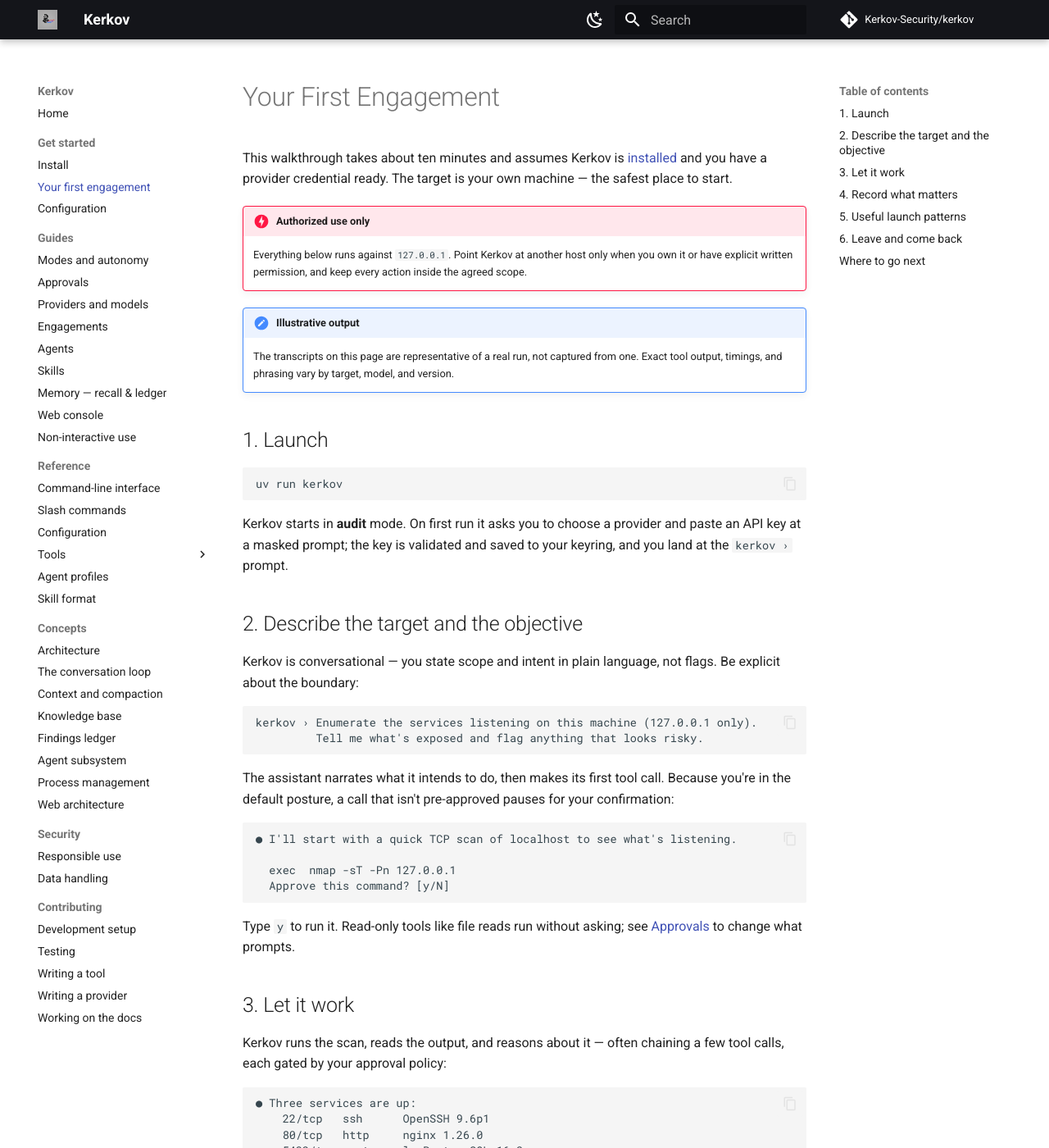
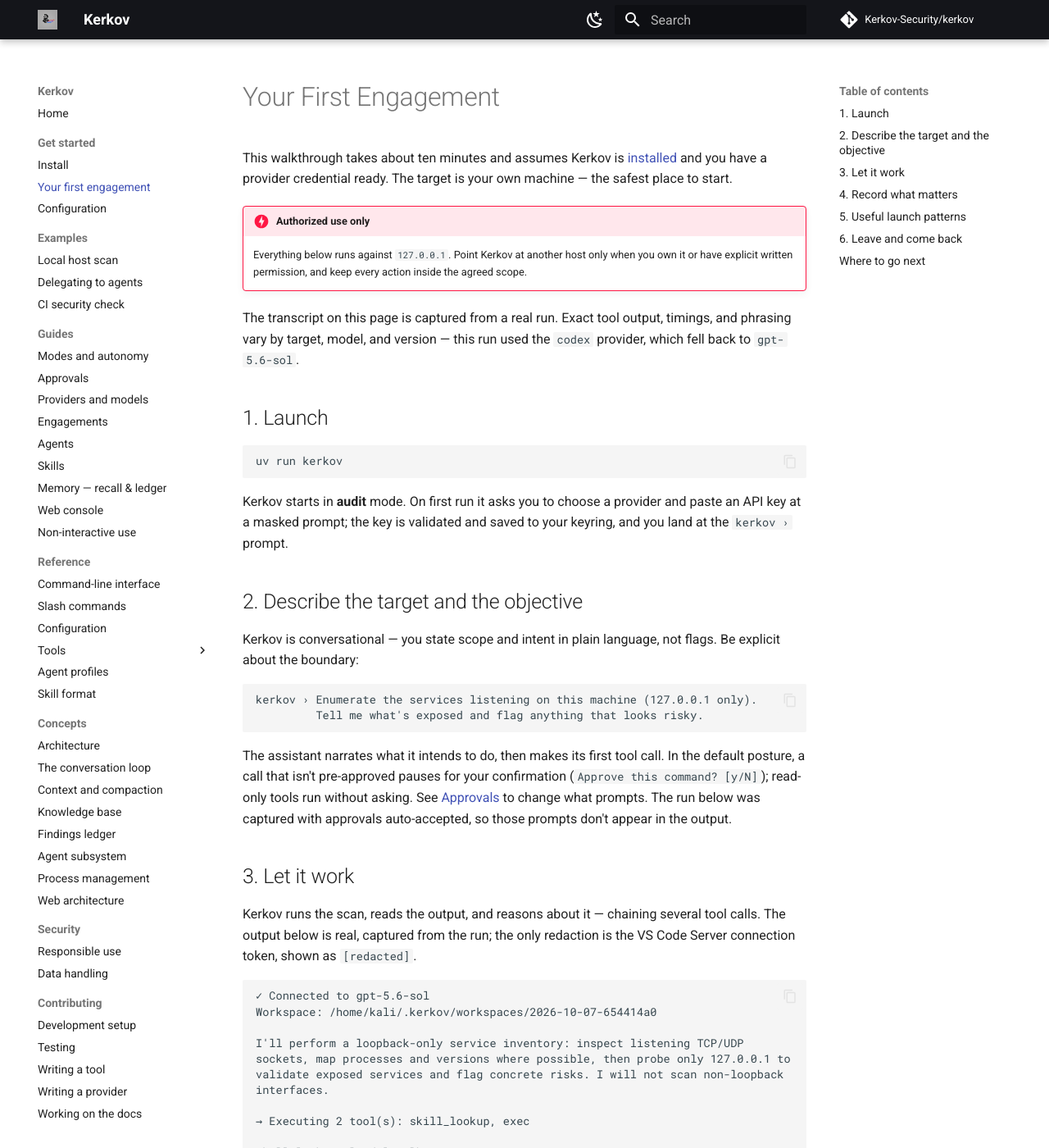
Before and after one commit to Kerkov-Security/kerkov, an MkDocs documentation site: the page built from docs/get-started/first-engagement.md, in a window 1280 px wide and 1400 px high. Shown: the whole window at 82% size. Built offline with MkDocs 1.6.1 and Material for MkDocs 9.7.7, drawn with Linux system fonts in a browser that asks for light colours; comment, search, counter and statistics services are not loaded; some of the changed text lies outside the part shown.

Commit message:
Add Stage 6b-i examples with captured real output
Adds the environment-light example walkthroughs (issue #200 Stage 6b,
slice 6b-i), each built from a real Kerkov run with captured output:

- examples/localhost-scan.md — the localhost-scan skill end to end
- examples/delegating-agents.md — delegate -> agent_wait fan-out
- examples/ci-security-check.md — Grype + OpenGrep as a CI gate
- get-started/first-engagement.md — illustrative transcript replaced with
  a real run; "Illustrative output" admonition removed
- mkdocs.yml — new Examples nav section after Get started

Transcripts are real; the only redaction is a VS Code Server connection
token. docs_lint.py --strict (6/6) and mkdocs build --strict both pass.

````diff
--- a/docs/get-started/first-engagement.md
+++ b/docs/get-started/first-engagement.md
@@ -9,10 +9,9 @@
     when you own it or have explicit written permission, and keep every action
     inside the agreed scope.
 
-!!! note "Illustrative output"
-    The transcripts on this page are representative of a real run, not captured
-    from one. Exact tool output, timings, and phrasing vary by target, model,
-    and version.
+The transcript on this page is captured from a real run. Exact tool output,
+timings, and phrasing vary by target, model, and version — this run used the
+`codex` provider, which fell back to `gpt-5.6-sol`.
 
 ## 1. Launch
 
@@ -34,36 +33,78 @@
          Tell me what's exposed and flag anything that looks risky.
 ```
 
-The assistant narrates what it intends to do, then makes its first tool call.
-Because you're in the default posture, a call that isn't pre-approved pauses for
-your confirmation:
-
-```text
-● I'll start with a quick TCP scan of localhost to see what's listening.
-
-  exec  nmap -sT -Pn 127.0.0.1
-  Approve this command? [y/N]
-```
-
-Type `y` to run it. Read-only tools like file reads run without asking; see
-[Approvals](../guides/approvals.md) to change what prompts.
+The assistant narrates what it intends to do, then makes its first tool call. In
+the default posture, a call that isn't pre-approved pauses for your confirmation
+(`Approve this command? [y/N]`); read-only tools run without asking. See
+[Approvals](../guides/approvals.md) to change what prompts. The run below was
+captured with approvals auto-accepted, so those prompts don't appear in the
+output.
 
 ## 3. Let it work
 
-Kerkov runs the scan, reads the output, and reasons about it — often chaining a
-few tool calls, each gated by your approval policy:
+Kerkov runs the scan, reads the output, and reasons about it — chaining several
+tool calls. The output below is real, captured from the run; the only redaction
+is the VS Code Server connection token, shown as `[redacted]`.
 
 ```text
-● Three services are up:
-    22/tcp   ssh      OpenSSH 9.6p1
-    80/tcp   http     nginx 1.26.0
-    5432/tcp postgresql  PostgreSQL 16.2
+✓ Connected to gpt-5.6-sol
+Workspace: /home/kali/.kerkov/workspaces/2026-10-07-654414a0
 
-  Port 5432 is bound to all interfaces. Let me confirm it's reachable and
-  whether it accepts unauthenticated connections.
+I'll perform a loopback-only service inventory: inspect listening TCP/UDP
+sockets, map processes and versions where possible, then probe only 127.0.0.1 to
+validate exposed services and flag concrete risks. I will not scan non-loopback
+interfaces.
 
-  exec  ss -tlnp | grep 5432
-  Approve this command? [y/N]
+→ Executing 2 tool(s): skill_lookup, exec
+
+skill_lookup  load localhost-scan
+exec  ss -lntp / ss -lnup / ip -brief addr show lo
+  === TCP LISTENERS ===
+  LISTEN 0 511 127.0.0.1:40229 0.0.0.0:* users:(("node",pid=15815,fd=19))
+  === UDP LISTENERS ===
+  UNCONN 0 0 127.0.0.1:323 0.0.0.0:*
+  UNCONN 0 0 [::1]:323 [::]:*
+
+→ Executing 2 tool(s): exec, exec
+
+exec  nmap -n -Pn -sT -sV -sC -p- --version-light 127.0.0.1
+  Not shown: 65534 closed tcp ports (conn-refused)
+  PORT      STATE SERVICE VERSION
+  40229/tcp open  unknown
+  |   GetRequest:
+  |     HTTP/1.1 403 Forbidden
+  |     Forbidden.
+
+exec  ps -ww -o user,pid,ppid,lstart,args -p 15815
+  kali 15815 15811 ... node /home/kali/.vscode-server/bin/<commit>/out/server-main.js
+  --host=127.0.0.1 --port=0 --connection-token=[redacted] --use-host-proxy ...
+
+→ Executing 2 tool(s): exec, exec   (identify the UDP/323 listener)
+
+exec  nmap -n -Pn -sU -sV --version-light -p 323 127.0.0.1
+  PORT    STATE         SERVICE VERSION
+  323/udp open|filtered unknown
+
+→ Executing 3 tool(s): ledger, ledger, ledger
+  Recorded to hosts ledger as entry #1.
+  Recorded to services ledger as entry #2.
+  Recorded to services ledger as entry #3.
+
+## Loopback service enumeration
+
+Scanned 127.0.0.1 only, including all 65,535 TCP ports and the locally observed
+UDP listener.
+
+| Endpoint             | Identification                | Exposure           | Risk |
+| 127.0.0.1:40229/tcp  | VS Code Server / Node.js HTTP | IPv4 loopback only | Low  |
+| 127.0.0.1:323/udp    | Unknown UDP service           | loopback + ::1     | Info |
+
+- A generic HTTP request to 40229 returned 403 Forbidden — access controls are
+  active. TLS to the port produced HTTP 400, so it is plain HTTP, not HTTPS.
+- The connection token is visible in the process command line to users allowed
+  to inspect that process.
+- UDP 323 is conventionally chrony's command socket, but no chrony package or
+  service was visible, so that identification is not confirmed.
 ```
 
 You stay in the loop the whole way: approve, deny, or type a new instruction to
@@ -75,14 +116,30 @@
 the conversation is compacted. You can ask for it directly:
 
 ```text
-kerkov › Add the exposed Postgres port to the ledger and summarize what we know.
+kerkov › Add anything notable to the findings ledger, then summarize what we know.
 ```
 
 ```text
-● Recorded. Current findings:
-    hosts     127.0.0.1
-    services  22/ssh, 80/http (nginx 1.26.0), 5432/postgresql (16.2)
-    findings  PostgreSQL 16.2 listening on 0.0.0.0:5432 — review exposure
+→ Executing 2 tool(s): ledger, ledger
+  Recorded to findings ledger as entry #4.
+  Recorded to findings ledger as entry #5.
+
+## Ledger updated
+
+1. Low — VS Code Server connection token exposed in process command line
+   - 127.0.0.1:40229/tcp; server is loopback-only and rejects generic
+     unauthenticated requests with HTTP 403. The auth token is supplied as a
+     command-line argument, visible to users allowed to inspect the process.
+   - No authentication bypass was demonstrated. CWE-214.
+
+2. Informational — Unidentified UDP service on port 323
+   - 127.0.0.1:323/udp, also observed on ::1. Nmap reported open|filtered and
+     could not fingerprint it; the owning process was not visible with current
+     privileges.
+
+- A complete scan of all 65,535 TCP ports found only port 40229 open.
+- No externally bound services were identified in this loopback-scoped review.
+- No critical, high, or medium-severity vulnerability was confirmed.
 ```
 
 See [Memory: recall and the ledger](../guides/memory.md) for what persists and
@@ -111,6 +168,8 @@
 
 ## Where to go next
 
+- [Local host scan](../examples/localhost-scan.md) — the same target, driven by
+  the `localhost-scan` skill instead of a free-form instruction.
 - [Modes and autonomy](../guides/modes-and-autonomy.md) — match posture and
   hands-off level to the task.
 - [Approvals](../guides/approvals.md) — make safe, repetitive work frictionless.
--- a/mkdocs.yml
+++ b/mkdocs.yml
@@ -89,6 +89,10 @@
       - Install: get-started/install.md
       - Your first engagement: get-started/first-engagement.md
       - Configuration: get-started/configuration.md
+  - Examples:
+      - Local host scan: examples/localhost-scan.md
+      - Delegating to agents: examples/delegating-agents.md
+      - CI security check: examples/ci-security-check.md
   - Guides:
       - Modes and autonomy: guides/modes-and-autonomy.md
       - Approvals: guides/approvals.md
````
Also changed, not shown: docs/examples/ci-security-check.md (added, +165 -0 lines), docs/examples/delegating-agents.md (added, +134 -0 lines), docs/examples/localhost-scan.md (added, +154 -0 lines).
